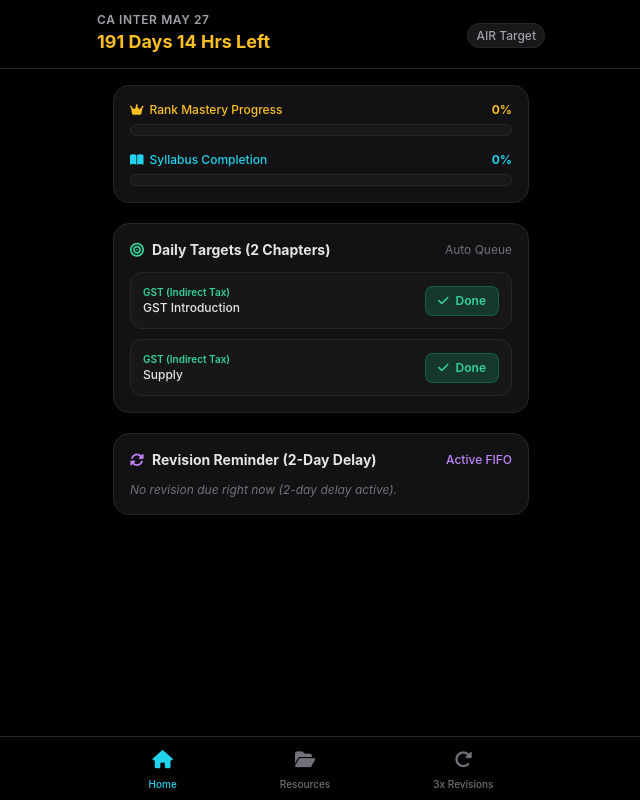
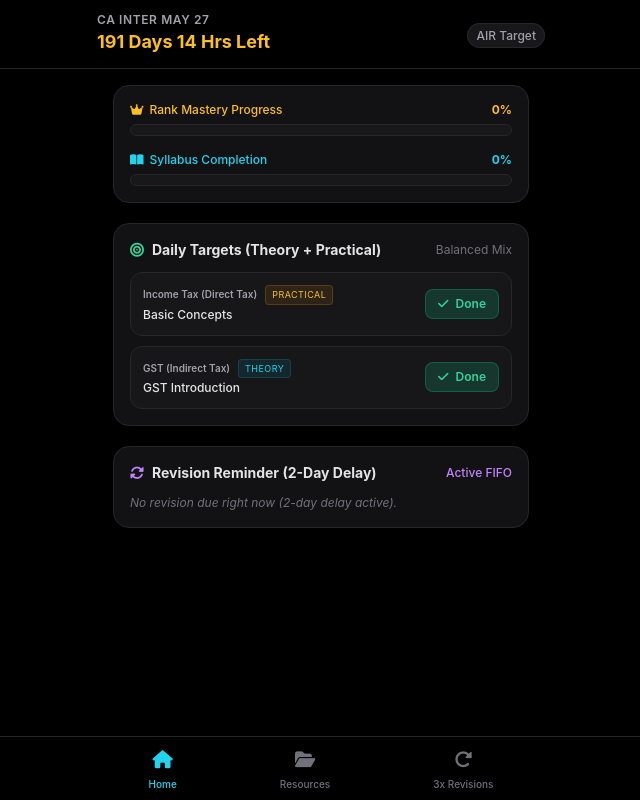
Before and after one commit to ADITYAKS1629/CA-Inter, a plain HTML site: page index.html in a window 1280 px wide. Shown: the whole page, without its empty margins (319-959 px from the left). Drawn offline with nearby package versions, Linux system fonts and the light colour scheme.

Commit message:
Update index.html

```diff
--- a/index.html
+++ b/index.html
@@ -37,7 +37,7 @@
         <div class="max-w-md mx-auto flex justify-between items-center">
             <div>
                 <h1 class="text-xs font-semibold tracking-wider text-textMuted uppercase">CA Inter May 27</h1>
-                <p id="countdown-text" class="text-lg font-bold text-amber-400">Calculing...</p>
+                <p id="countdown-text" class="text-lg font-bold text-amber-400">Calculating...</p>
             </div>
             <div class="text-right">
                 <span class="text-xs px-2 py-1 bg-zinc-900 border border-cardBorder rounded-full text-zinc-400 font-medium">AIR Target</span>
@@ -79,9 +79,9 @@
             <div class="bg-cardBg border border-cardBorder rounded-2xl p-4 shadow-xl">
                 <div class="flex items-center justify-between mb-3">
                     <h2 class="text-sm font-bold text-zinc-200 flex items-center gap-2">
-                        <i class="fa-solid fa-bullseye text-emerald-400"></i> Daily Targets (2 Chapters)
+                        <i class="fa-solid fa-bullseye text-emerald-400"></i> Daily Targets (Theory + Practical)
                     </h2>
-                    <span class="text-xs text-zinc-500">Auto Queue</span>
+                    <span class="text-xs text-zinc-500">Balanced Mix</span>
                 </div>
                 <div id="daily-targets-container" class="space-y-2.5">
                     <!-- Dynamic Targets injected via JS -->
@@ -131,7 +131,7 @@
 
             <!-- Subject Database Summary -->
             <div class="bg-cardBg border border-cardBorder rounded-2xl p-4 shadow-xl">
-                <h3 class="text-xs font-bold text-zinc-400 uppercase tracking-wider mb-3">All 7 Subjects Loaded</h3>
+                <h3 class="text-xs font-bold text-zinc-400 uppercase tracking-wider mb-3">All 8 Modules Loaded</h3>
                 <div id="subjects-summary" class="space-y-2 text-xs">
                     <!-- Populated via JS -->
                 </div>
@@ -174,46 +174,46 @@
 
     <!-- JAVASCRIPT LOGIC -->
     <script>
-        // MASTER DATABASE: ALL 7 SUBJECTS & CHAPTERS
+        // MASTER DATABASE: ALL 8 MODULES WITH THEORY / PRACTICAL TAGS
         const masterDatabase = [
-            { id: 'gst', name: 'GST (Indirect Tax)', chapters: [
+            { id: 'gst', name: 'GST (Indirect Tax)', type: 'theory', chapters: [
                 'GST Introduction', 'Supply', 'Value of Supply', 'Time of Supply', 'Place of Supply',
                 'Charge of GST', 'Input Tax Credit', 'Registration', 'Exemption', 'Payment of Tax',
                 'E-Way Bill', 'TDS', 'TCS', 'Debit and Credit Note', 'Returns', 'Accounts and Records'
             ]},
-            { id: 'it', name: 'Income Tax (Direct Tax)', chapters: [
+            { id: 'it', name: 'Income Tax (Direct Tax)', type: 'practical', chapters: [
                 'Basic Concepts', 'Residence and Scope of Total Income', 'House Property', 'Salary',
                 'PGBP', 'Capital Gains', 'Other Sources', 'Set-off and Carry Forward', 'Clubbing of Income',
                 'Deductions', 'Advance Tax, TDS & TCS'
             ]},
-            { id: 'costing', name: 'Cost and Management Accounting', chapters: [
+            { id: 'costing', name: 'Cost and Management Accounting', type: 'practical', chapters: [
                 'Introduction', 'Employee Cost & Direct Expenses', 'Material Cost', 'Overheads',
                 'Activity Based Costing', 'Cost Sheet', 'Cost Accounting System', 'Service Costing',
                 'Process Costing', 'Joint and By-Product', 'Marginal Costing', 'Budget & Budgetary Controls',
                 'Standard Costing', 'Job Costing', 'Batch Costing'
             ]},
-            { id: 'audit', name: 'Auditing and Ethics', chapters: [
+            { id: 'audit', name: 'Auditing and Ethics', type: 'theory', chapters: [
                 'Nature, Objective and Scope', 'Ethics and Terms of Audit Engagement', 'Audit Strategy, Planning, Program',
                 'Audit Documentation', 'Completion and Review', 'Audit of Bank', 'Audit of Item of Financial Statement',
                 'Special Feature of Audit & Type of Entities', 'Audit Report', 'Risk Assessment & Internal Controls', 'Audit Evidence'
             ]},
-            { id: 'law', name: 'Corporate and Other Laws', chapters: [
+            { id: 'law', name: 'Corporate and Other Laws', type: 'theory', chapters: [
                 'Introduction', 'Preliminary', 'Incorporation of Company', 'Prospectus and Allotment',
                 'Share Capital and Debenture', 'Acceptance of Deposit', 'Registration of Charges',
                 'Declaration and Payment of Dividend', 'Accounts of Companies', 'General Clauses Act',
                 'Companies Incorporated Outside India', 'Audit and Auditors', 'LLP Act', 'Interpretation of Statutes',
                 'The Foreign Exchange Management Act', 'Management and Administration'
             ]},
-            { id: 'fm', name: 'Financial Management (FM)', chapters: [
+            { id: 'fm', name: 'Financial Management (FM)', type: 'practical', chapters: [
                 'Cost of Capital', 'Leverages', 'Capital Structure', 'Investment Decisions',
                 'Dividend Decisions', 'Management of Receivables & Payables', 'Treasury & Cash Management'
             ]},
-            { id: 'sm', name: 'Strategic Management (SM)', chapters: [
+            { id: 'sm', name: 'Strategic Management (SM)', type: 'theory', chapters: [
                 'Introduction to Strategic Management', 'Working Capital Management & Financial', 'External Environment',
                 'Internal Environment', 'Ratio Analysis', 'Strategic Choices', 'Types of Financing',
                 'Strategic Implementation & Evaluation', 'Inventory Management'
             ]},
-            { id: 'accounts', name: 'Advanced Accounting & AS', chapters: [
+            { id: 'accounts', name: 'Advanced Accounting & AS', type: 'practical', chapters: [
                 'Accounting for Investment', 'Financial Statement', 'Cash Flow Statement', 'Buyback of Security',
                 'Internal Reconstitution', 'Amalgamation', 'Branch Accounting', 'Consolidated Financial Statement',
                 'Framework for Preparation', 'AS 1', 'AS 2', 'AS 4', 'AS 5', 'AS 7', 'AS 9', 'AS 10', 'AS 11', 'AS 12',
@@ -221,13 +221,14 @@
             ]}
         ];
 
-        // Flatten all chapters into a single array with unique keys
+        // Flatten all chapters with type metadata
         let allChapters = [];
         masterDatabase.forEach(sub => {
             sub.chapters.forEach((ch, idx) => {
                 allChapters.push({
                     key: `${sub.id}_${idx}`,
                     subject: sub.name,
+                    type: sub.type, // 'theory' or 'practical'
                     title: ch
                 });
             });
@@ -235,10 +236,11 @@
 
         // STATE MANAGEMENT (LocalStorage)
         let appState = JSON.parse(localStorage.getItem('ca_inter_state_2027')) || {
-            completedSyllabus: {}, // key: true
-            revisionQueue: [],     // array of { key, title, availableDate }
-            completedRevisions: {}, // key: { rev1: bool, rev2: bool, rev3: bool }
-            testSeries: { 1: false, 2: false }
+            completedSyllabus: {},
+            revisionQueue: [],
+            completedRevisions: {},
+            testSeries: { 1: false, 2: false },
+            dailyTargets: []
         };
 
         function saveState() {
@@ -273,14 +275,37 @@
             document.getElementById(`nav-${tabId}`).className = "flex flex-col items-center gap-1 text-cyan-400 transition-colors";
         }
 
-        // INITIALIZE DAILY TARGETS IF EMPTY
+        // INITIALIZE DAILY TARGETS: STRICT 1 THEORY + 1 PRACTICAL
         function initDailyTargets() {
-            if (!appState.dailyTargets || appState.dailyTargets.length === 0) {
-                // Pick 2 uncompleted chapters
-                let uncompleted = allChapters.filter(ch => !appState.completedSyllabus[ch.key]);
-                appState.dailyTargets = uncompleted.slice(0, 2).map(ch => ch.key);
-                saveState();
+            // Clean up completed chapters from daily targets
+            if (appState.dailyTargets) {
+                appState.dailyTargets = appState.dailyTargets.filter(k => !appState.completedSyllabus[k]);
+            } else {
+                appState.dailyTargets = [];
             }
+
+            // Ensure we always have exactly 1 Practical and 1 Theory target
+            let practicalNeeded = !appState.dailyTargets.some(k => {
+                let ch = allChapters.find(c => c.key === k);
+                return ch && ch.type === 'practical';
+            });
+
+            let theoryNeeded = !appState.dailyTargets.some(k => {
+                let ch = allChapters.find(c => c.key === k);
+                return ch && ch.type === 'theory';
+            });
+
+            if (practicalNeeded) {
+                let uncompletedPractical = allChapters.find(ch => ch.type === 'practical' && !appState.completedSyllabus[ch.key] && !appState.dailyTargets.includes(ch.key));
+                if (uncompletedPractical) appState.dailyTargets.push(uncompletedPractical.key);
+            }
+
+            if (theoryNeeded) {
+                let uncompletedTheory = allChapters.find(ch => ch.type === 'theory' && !appState.completedSyllabus[ch.key] && !appState.dailyTargets.includes(ch.key));
+                if (uncompletedTheory) appState.dailyTargets.push(uncompletedTheory.key);
+            }
+
+            saveState();
         }
 
         // COMPLETE DAILY TARGET & PUSH TO REVISION QUEUE (2 DAYS DELAY)
@@ -290,12 +315,6 @@
             // Remove from daily targets
             appState.dailyTargets = appState.dailyTargets.filter(k => k !== key);
 
-            // Add next uncompleted chapter to daily targets if available
-            let uncompleted = allChapters.filter(ch => !appState.completedSyllabus[ch.key] && !appState.dailyTargets.includes(ch.key));
-            if (uncompleted.length > 0 && appState.dailyTargets.length < 2) {
-                appState.dailyTargets.push(uncompleted[0].key);
-            }
-
             // Push to Revision Queue with 2 days delay
             let unlockDate = new Date();
             unlockDate.setDate(unlockDate.getDate() + 2);
@@ -304,7 +323,8 @@
                 unlockTime: unlockDate.getTime()
             });
 
-            saveState();
+            // Refill targets to maintain 1 Theory + 1 Practical mix
+            initDailyTargets();
         }
 
         // COMPLETE REVISION ITEM (FIFO)
@@ -359,18 +379,23 @@
             // 3. Render Daily Targets
             let targetsHtml = '';
             if (!appState.dailyTargets || appState.dailyTargets.length === 0) {
-                targetsHtml = `<p class="text-xs text-zinc-500 italic">All targets completed! Great job.</p>`;
+                targetsHtml = `<p class="text-xs text-zinc-500 italic">All targets completed! Outstanding work.</p>`;
             } else {
                 appState.dailyTargets.forEach(key => {
                     let ch = allChapters.find(c => c.key === key);
                     if (ch) {
+                        let badgeColor = ch.type === 'practical' ? 'text-amber-400 bg-amber-500/10 border-amber-500/20' : 'text-cyan-400 bg-cyan-500/10 border-cyan-500/20';
+                        let badgeText = ch.type === 'practical' ? 'Practical' : 'Theory';
                         targetsHtml += `
                             <div class="flex items-center justify-between p-3 bg-zinc-900/80 border border-zinc-800 rounded-xl">
                                 <div>
-                                    <span class="text-[10px] text-emerald-400 font-semibold block">${ch.subject}</span>
+                                    <div class="flex items-center gap-2 mb-0.5">
+                                        <span class="text-[10px] text-zinc-400 font-semibold">${ch.subject}</span>
+                                        <span class="text-[9px] px-1.5 py-0.5 rounded border ${badgeColor} uppercase tracking-wider">${badgeText}</span>
+                                    </div>
                                     <p class="text-xs font-medium text-zinc-200">${ch.title}</p>
                                 </div>
-                                <button onclick="completeTarget('${ch.key}')" class="px-3 py-1.5 bg-emerald-500/20 hover:bg-emerald-500/30 text-emerald-400 text-xs font-semibold rounded-lg border border-emerald-500/30 transition-colors">
+                                <button onclick="completeTarget('${ch.key}')" class="px-3 py-1.5 bg-emerald-500/20 hover:bg-emerald-500/30 text-emerald-400 text-xs font-semibold rounded-lg border border-emerald-500/30 transition-colors shrink-0 ml-2">
                                     <i class="fa-solid fa-check mr-1"></i> Done
                                 </button>
                             </div>
@@ -397,7 +422,7 @@
                                     <span class="text-[10px] text-purple-400 font-semibold block">${ch.subject}</span>
                                     <p class="text-xs font-medium text-zinc-200">${ch.title}</p>
                                 </div>
-                                <button onclick="completeRevisionItem(${index})" class="px-3 py-1.5 bg-purple-500/20 hover:bg-purple-500/30 text-purple-400 text-xs font-semibold rounded-lg border border-purple-500/30 transition-colors">
+                                <button onclick="completeRevisionItem(${index})" class="px-3 py-1.5 bg-purple-500/20 hover:bg-purple-500/30 text-purple-400 text-xs font-semibold rounded-lg border border-purple-500/30 transition-colors shrink-0 ml-2">
                                     <i class="fa-solid fa-rotate-left mr-1"></i> Revise
                                 </button>
                             </div>
@@ -437,8 +462,8 @@
                     let revState = appState.completedRevisions[key] || { rev1: false, rev2: false, rev3: false };
                     tripHtml += `
                         <div class="p-2.5 bg-zinc-900/60 border border-zinc-800 rounded-xl flex items-center justify-between text-xs">
-                            <span class="text-zinc-300 font-medium truncate max-w-[180px]">${ch}</span>
-                            <div class="flex items-center gap-3">
+                            <span class="text-zinc-300 font-medium truncate max-w-[170px]">${ch}</span>
+                            <div class="flex items-center gap-2.5">
                                 <label class="flex items-center gap-1 cursor-pointer"><input type="checkbox" ${revState.rev1 ? 'checked' : ''} disabled class="accent-amber-400"> R1</label>
                                 <label class="flex items-center gap-1 cursor-pointer"><input type="checkbox" ${revState.rev2 ? 'checked' : ''} disabled class="accent-amber-400"> R2</label>
                                 <label class="flex items-center gap-1 cursor-pointer"><input type="checkbox" ${revState.rev3 ? 'checked' : ''} disabled class="accent-amber-400"> R3</label>
```
